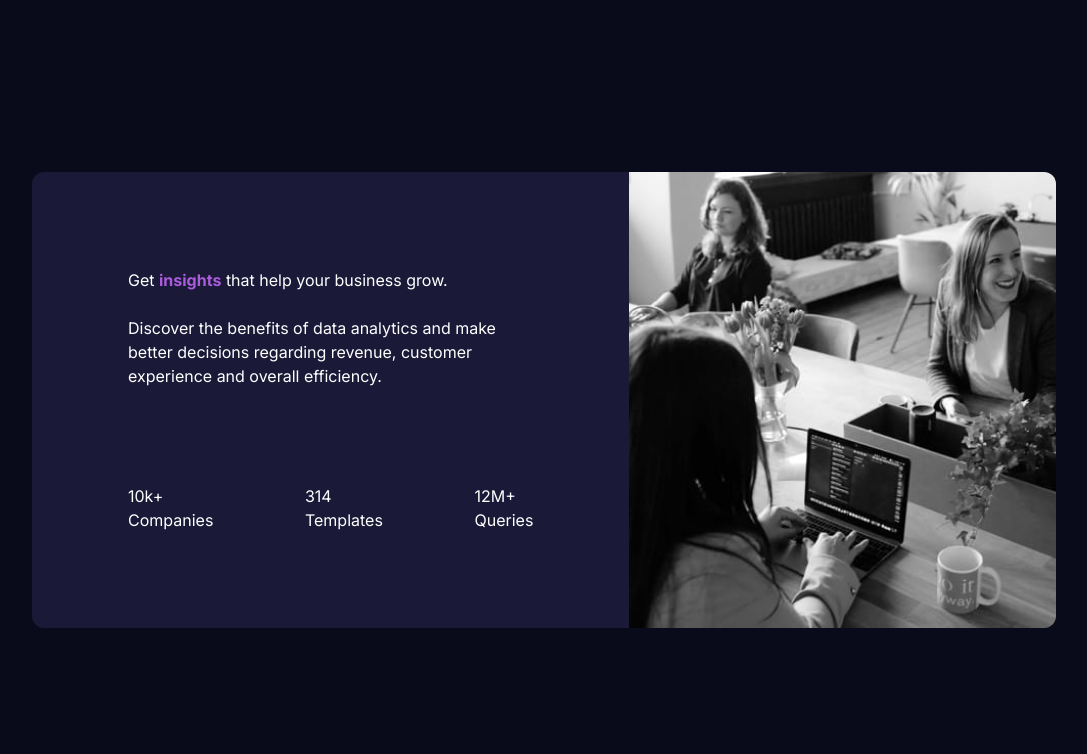
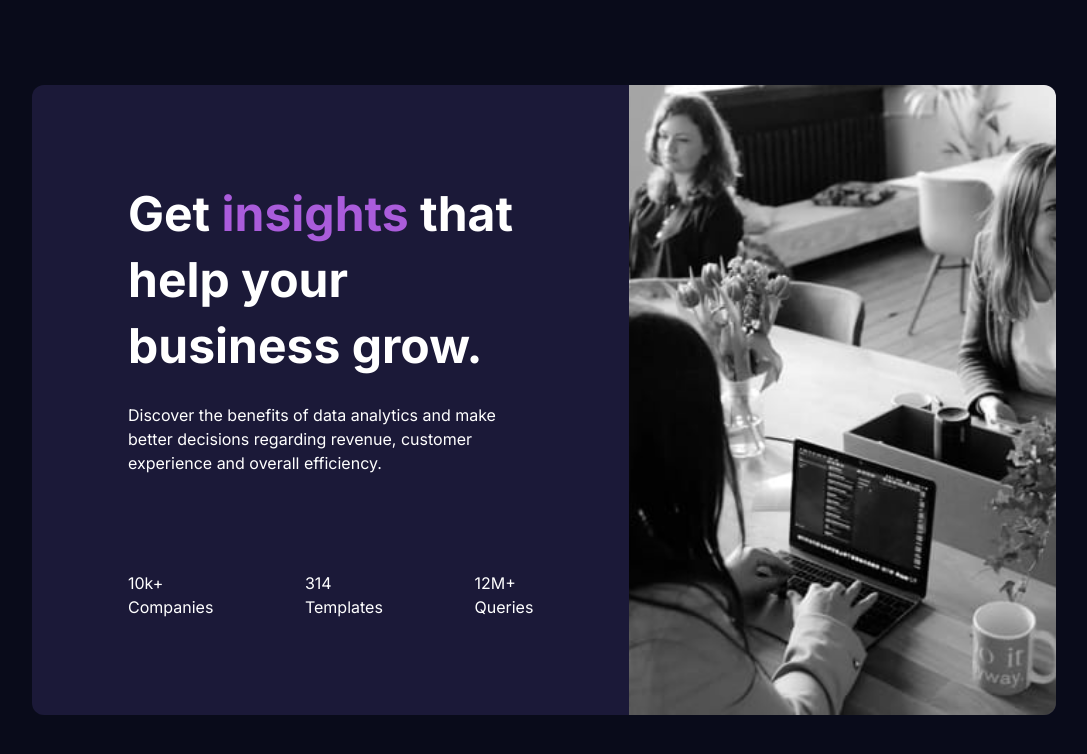
Before and after one commit to JasonSa19/fm-preview-card, a Vue app: page / in a window 1280 px wide. Shown: the top 754 px of the page, without its empty margins (96-1183 px from the left). Built offline with nearby package versions, Linux system fonts and the light colour scheme.

Commit message:
font styling

```diff
--- a/src/components/Stats.vue
+++ b/src/components/Stats.vue
@@ -18,7 +18,7 @@ defineProps({
     class="stats flex max-w-[80%] mx-auto my-auto justify-between bg-foreground-dark rounded-xl"
   >
     <div class="p-24 txt-content basis-7/12">
-      <h1 v-html="hl" class="mb-6"></h1>
+      <h1 v-html="hl" class="mb-6 text-5xl font-semibold leading-snug"></h1>
       <p class="mb-24">{{ msg }}</p>
 
       <div class="flex justify-between stat-counts">
```
